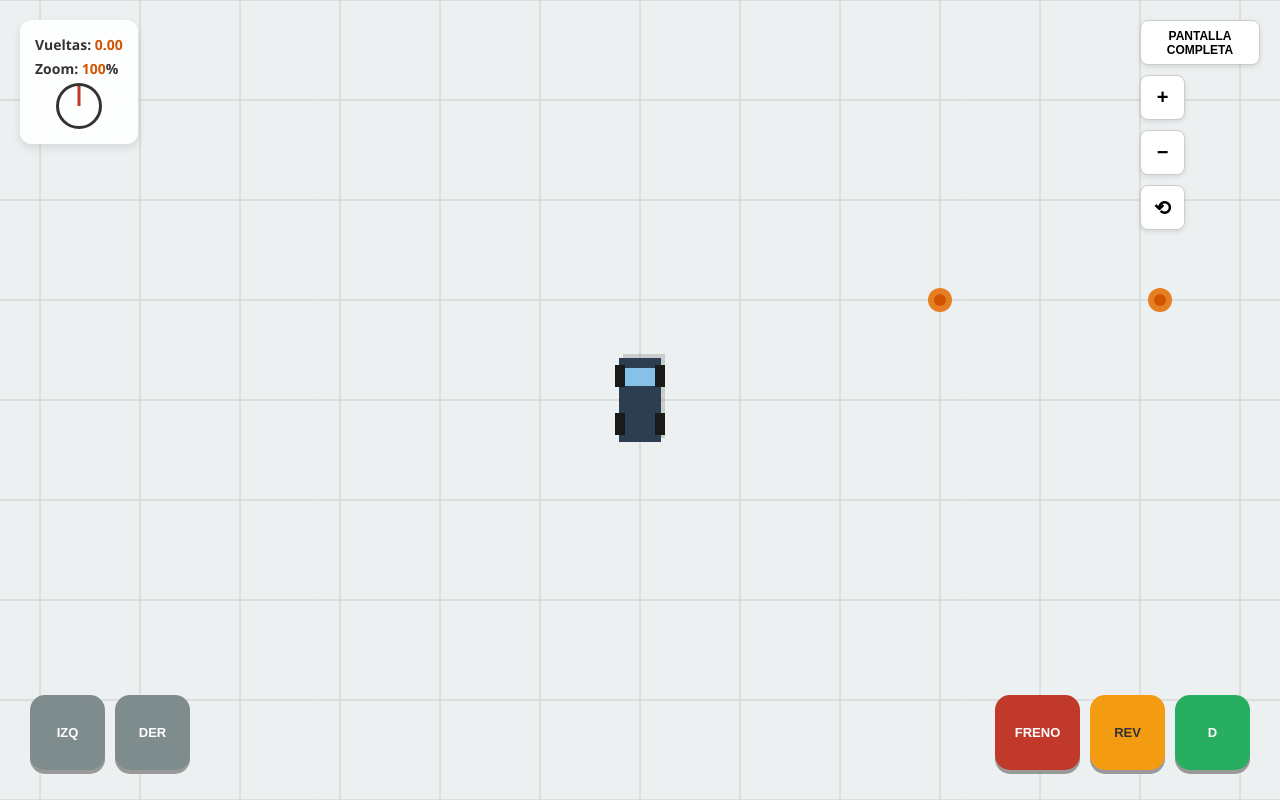
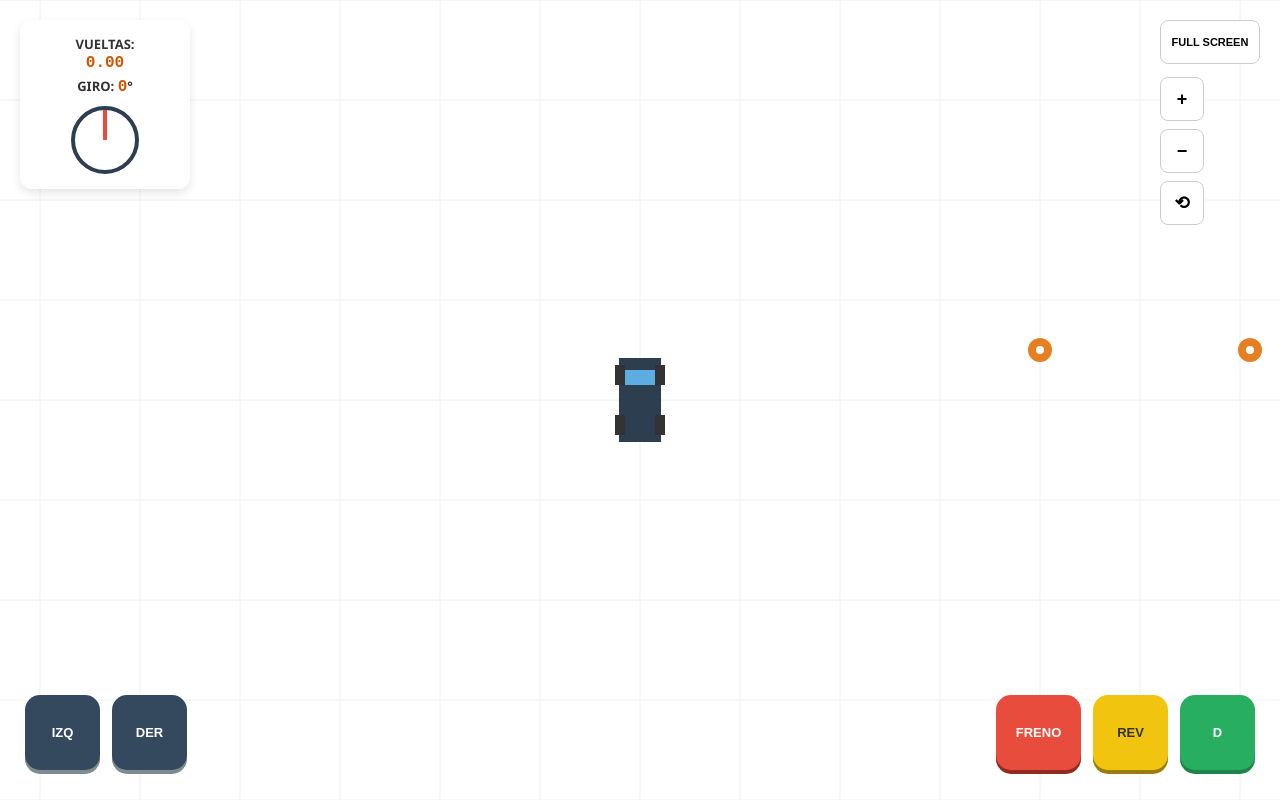
Before and after one commit to flaviogabriel3/simulador_volante, a plain HTML site: page index.html in a window 1280 px wide. Drawn offline with Linux system fonts and the light colour scheme.

Commit message:
Update index.html

```diff
--- a/index.html
+++ b/index.html
@@ -3,36 +3,34 @@
 <head>
     <meta charset="UTF-8">
     <meta name="viewport" content="width=device-width, initial-scale=1.0, maximum-scale=1.0, user-scalable=no">
-    <title>Simulador V5 - Control de Cámara</title>
+    <title>Simulador V6 - 2.8 Vueltas</title>
     <style>
         body { margin: 0; background: #ecf0f1; color: #333; font-family: 'Segoe UI', sans-serif; overflow: hidden; touch-action: none; }
         canvas { display: block; }
-
-        /* UI Capas */
         .ui-layer { position: fixed; top: 0; left: 0; width: 100%; height: 100%; pointer-events: none; }
 
-        /* Panel de Información (Top Izquierda) */
-        .info-panel { position: absolute; top: 20px; left: 20px; background: rgba(255,255,255,0.9); padding: 15px; border-radius: 12px; box-shadow: 0 4px 10px rgba(0,0,0,0.1); }
-        .info-panel div { margin-bottom: 5px; font-weight: bold; font-size: 14px; }
-        .val { color: #d35400; }
-        #volante-visual { width: 40px; height: 40px; border: 3px solid #333; border-radius: 50%; margin: 5px auto 0; position: relative; }
-        #volante-visual::after { content: ''; position: absolute; top: 0; left: 50%; width: 3px; height: 50%; background: #c0392b; transform: translateX(-50%); }
+        /* Panel de Datos */
+        .info-panel { position: absolute; top: 20px; left: 20px; background: rgba(255,255,255,0.9); padding: 15px; border-radius: 12px; box-shadow: 0 4px 10px rgba(0,0,0,0.1); width: 140px; text-align: center; }
+        .info-panel div { margin-bottom: 5px; font-weight: bold; font-size: 13px; }
+        .val { color: #d35400; font-family: monospace; font-size: 16px; }
 
-        /* Panel de Cámara (Top Derecha) */
-        .camera-panel { position: absolute; top: 20px; right: 20px; display: flex; flex-direction: column; gap: 10px; pointer-events: auto; }
-        .btn-cam { width: 45px; height: 45px; background: white; border: 1px solid #ccc; border-radius: 8px; cursor: pointer; font-size: 20px; font-weight: bold; box-shadow: 0 2px 5px rgba(0,0,0,0.1); }
-        .btn-cam:active { background: #f0f0f0; transform: scale(0.95); }
-        .btn-fs { width: 120px; font-size: 12px; text-transform: uppercase; }
+        #volante-visual { width: 60px; height: 60px; border: 4px solid #2c3e50; border-radius: 50%; margin: 10px auto 0; position: relative; transition: transform 0.1s linear; }
+        #volante-visual::after { content: ''; position: absolute; top: 0; left: 50%; width: 4px; height: 50%; background: #e74c3c; transform: translateX(-50%); }
 
-        /* Controles de Manejo (Abajo) */
-        .controls-container { position: absolute; bottom: 30px; width: 100%; display: flex; justify-content: space-between; padding: 0 30px; box-sizing: border-box; pointer-events: auto; }
-        .control-group { display: flex; gap: 10px; }
-        .btn { width: 75px; height: 75px; border-radius: 15px; border: none; font-weight: bold; color: white; cursor: pointer; user-select: none; font-size: 13px; text-transform: uppercase; box-shadow: 0 4px #999; }
-        .btn:active { transform: translateY(4px); box-shadow: 0 0 #999; }
-        .btn-steer { background: #7f8c8d; }
-        .btn-drive { background: #27ae60; }
-        .btn-reverse { background: #f39c12; color: #333; }
-        .btn-brake { background: #c0392b; width: 85px; }
+        /* Panel de Cámara */
+        .camera-panel { position: absolute; top: 20px; right: 20px; display: flex; flex-direction: column; gap: 8px; pointer-events: auto; }
+        .btn-cam { width: 44px; height: 44px; background: white; border: 1px solid #ccc; border-radius: 8px; cursor: pointer; font-size: 18px; font-weight: bold; }
+        .btn-fs { width: 100px; font-size: 11px; text-transform: uppercase; margin-bottom: 5px; }
+
+        /* Controles de Manejo */
+        .controls-container { position: absolute; bottom: 30px; width: 100%; display: flex; justify-content: space-between; padding: 0 25px; box-sizing: border-box; pointer-events: auto; }
+        .control-group { display: flex; gap: 12px; }
+        .btn { width: 75px; height: 75px; border-radius: 15px; border: none; font-weight: bold; color: white; cursor: pointer; user-select: none; font-size: 13px; text-transform: uppercase; box-shadow: 0 4px #7f8c8d; transition: all 0.1s; }
+        .btn:active { transform: translateY(4px); box-shadow: 0 0 #7f8c8d; }
+        .btn-steer { background: #34495e; }
+        .btn-drive { background: #27ae60; box-shadow: 0 4px #1e8449; }
+        .btn-reverse { background: #f1c40f; color: #333; box-shadow: 0 4px #9a7d0a; }
+        .btn-brake { background: #e74c3c; width: 85px; box-shadow: 0 4px #922b21; }
     </style>
 </head>
 <body>
@@ -41,16 +39,16 @@
 
     <div class="ui-layer">
         <div class="info-panel">
-            <div>Vueltas: <span id="vueltas" class="val">0.00</span></div>
-            <div>Zoom: <span id="zoomVal" class="val">100</span>%</div>
+            <div>VUELTAS: <br><span id="vueltas" class="val">0.00</span></div>
+            <div>GIRO: <span id="angRuedas" class="val">0</span>°</div>
             <div id="volante-visual"></div>
         </div>
 
         <div class="camera-panel">
-            <button class="btn-cam btn-fs" id="btn-fullscreen">Pantalla Completa</button>
-            <button class="btn-cam" id="btn-zoom-in" title="Acercar">+</button>
-            <button class="btn-cam" id="btn-zoom-out" title="Alejar">−</button>
-            <button class="btn-cam" id="btn-zoom-reset" title="Restaurar">⟲</button>
+            <button class="btn-cam btn-fs" id="btn-fullscreen">Full Screen</button>
+            <button class="btn-cam" id="btn-zoom-in">+</button>
+            <button class="btn-cam" id="btn-zoom-out">−</button>
+            <button class="btn-cam" id="btn-zoom-reset">⟲</button>
         </div>
 
         <div class="controls-container">
@@ -71,32 +69,26 @@
     const ctx = canvas.getContext('2d');
     const volanteUI = document.getElementById('volante-visual');
 
-    let cameraScale = 1.0; // Escala de la cámara (1.0 es 100%)
-
-    function resize() {
-        canvas.width = window.innerWidth;
-        canvas.height = window.innerHeight;
-    }
-    window.addEventListener('resize', resize);
-    resize();
-
+    let cameraScale = 1.0;
     const inputs = { left: false, right: false, forward: false, back: false, brake: false };
 
     const car = {
         x: 0, y: 0, width: 42, height: 84,
         angle: -Math.PI / 2,
         wheelAngleDeg: 0,
-        maxWheelAngle: 720,
-        steeringRatio: 18,
-        speed: 0, maxSpeed: 7.5, accel: 0.18, friction: 0.97
+        // Límite para 2.8 vueltas totales (1.4 por lado)
+        maxWheelAngle: 504,
+        steeringRatio: 15, // Ratio para que las ruedas giren aprox 33° a tope
+        speed: 0, maxSpeed: 7, accel: 0.15, friction: 0.98
     };
 
-    const cones = [
-        { x: 300, y: -100 },
-        { x: 520, y: -100 }
-    ];
+    const cones = [ { x: 400, y: -50 }, { x: 610, y: -50 } ];
 
-    // --- LÓGICA DE BOTONES ---
+    function resize() { canvas.width = window.innerWidth; canvas.height = window.innerHeight; }
+    window.addEventListener('resize', resize);
+    resize();
+
+    // Setup de inputs
     const setupButton = (id, key) => {
         const btn = document.getElementById(id);
         const start = (e) => { e.preventDefault(); inputs[key] = true; };
@@ -108,29 +100,23 @@
     setupButton('btn-forward', 'forward'); setupButton('btn-back', 'back');
     setupButton('btn-brake', 'brake');
 
-    // --- LÓGICA DE CÁMARA ---
-    document.getElementById('btn-zoom-in').onclick = () => { if(cameraScale < 2.5) cameraScale += 0.1; };
-    document.getElementById('btn-zoom-out').onclick = () => { if(cameraScale > 0.4) cameraScale -= 0.1; };
-    document.getElementById('btn-zoom-reset').onclick = () => { cameraScale = 1.0; };
-
+    // Cámara
+    document.getElementById('btn-zoom-in').onclick = () => { if(cameraScale < 2) cameraScale += 0.1; };
+    document.getElementById('btn-zoom-out').onclick = () => { if(cameraScale > 0.5) cameraScale -= 0.1; };
+    document.getElementById('btn-zoom-reset').onclick = () => cameraScale = 1.0;
     document.getElementById('btn-fullscreen').onclick = () => {
-        if (!document.fullscreenElement) {
-            document.documentElement.requestFullscreen().catch(err => {
-                alert(`Error al intentar modo pantalla completa: ${err.message}`);
-            });
-        } else {
-            document.exitFullscreen();
-        }
+        if (!document.fullscreenElement) document.documentElement.requestFullscreen();
+        else document.exitFullscreen();
     };
 
     function update() {
-        // Manejo de volante
-        if (inputs.left) car.wheelAngleDeg -= 4.5;
-        if (inputs.right) car.wheelAngleDeg += 4.5;
+        // Manejo de volante (2.8 vueltas totales)
+        if (inputs.left) car.wheelAngleDeg -= 5;
+        if (inputs.right) car.wheelAngleDeg += 5;
         car.wheelAngleDeg = Math.max(-car.maxWheelAngle, Math.min(car.maxWheelAngle, car.wheelAngleDeg));
 
-        // Tracción
-        if (inputs.brake) car.speed *= 0.85;
+        // Tracción y Freno
+        if (inputs.brake) car.speed *= 0.88;
         else if (inputs.forward) car.speed += car.accel;
         else if (inputs.back) car.speed -= car.accel;
         else car.speed *= car.friction;
@@ -140,7 +126,7 @@
 
         const steerAngleRad = (car.wheelAngleDeg / car.steeringRatio) * (Math.PI / 180);
         if (Math.abs(car.speed) > 0.1) {
-            car.angle += (steerAngleRad * car.speed) / 130;
+            car.angle += (steerAngleRad * car.speed) / 140;
         }
 
         car.x += Math.cos(car.angle) * car.speed;
@@ -148,101 +134,60 @@
 
         // UI
         document.getElementById('vueltas').innerText = (car.wheelAngleDeg / 360).toFixed(2);
-        document.getElementById('zoomVal').innerText = Math.round(cameraScale * 100);
+        document.getElementById('angRuedas').innerText = Math.round(car.wheelAngleDeg / car.steeringRatio);
         volanteUI.style.transform = `rotate(${car.wheelAngleDeg}deg)`;
     }
 
-    function drawGrid() {
+    function draw() {
+        ctx.clearRect(0, 0, canvas.width, canvas.height);
+        ctx.fillStyle = "#ffffff"; // Fondo blanco puro
+        ctx.fillRect(0,0, canvas.width, canvas.height);
+
         ctx.save();
-        ctx.strokeStyle = "#ccc";
-        ctx.lineWidth = 1 / cameraScale; // Mantener líneas finas al hacer zoom
+        ctx.translate(canvas.width / 2, canvas.height / 2);
+        ctx.scale(cameraScale, cameraScale);
+        ctx.translate(-car.x, -car.y);
+
+        // Grid sutil
+        ctx.strokeStyle = "#f0f0f0";
         const gridSize = 100;
-
         const startX = Math.floor((car.x - (canvas.width/2)/cameraScale) / gridSize) * gridSize - gridSize;
         const endX = startX + (canvas.width/cameraScale) + gridSize * 2;
         const startY = Math.floor((car.y - (canvas.height/2)/cameraScale) / gridSize) * gridSize - gridSize;
         const endY = startY + (canvas.height/cameraScale) + gridSize * 2;
+        ctx.beginPath();
+        for(let x=startX; x<endX; x+=gridSize){ ctx.moveTo(x, startY); ctx.lineTo(x, endY); }
+        for(let y=startY; y<endY; y+=gridSize){ ctx.moveTo(startX, y); ctx.lineTo(endX, y); }
+        ctx.stroke();
 
-        ctx.beginPath();
-        for (let x = startX; x < endX; x += gridSize) {
-            ctx.moveTo(x, startY); ctx.lineTo(x, endY);
-        }
-        for (let y = startY; y < endY; y += gridSize) {
-            ctx.moveTo(startX, y); ctx.lineTo(endX, y);
-        }
-        ctx.stroke();
+        // Conos
+        cones.forEach(c => {
+            ctx.fillStyle = "#e67e22"; ctx.beginPath(); ctx.arc(c.x, c.y, 12, 0, Math.PI*2); ctx.fill();
+            ctx.fillStyle = "white"; ctx.beginPath(); ctx.arc(c.x, c.y, 4, 0, Math.PI*2); ctx.fill();
+        });
+
+        // Auto
+        ctx.save();
+        ctx.translate(car.x, car.y);
+        ctx.rotate(car.angle);
+        ctx.fillStyle = "#2c3e50";
+        ctx.fillRect(-car.height/2, -car.width/2, car.height, car.width);
+        ctx.fillStyle = "#5dade2"; // Parabrisas
+        ctx.fillRect(15, -car.width/2 + 5, 15, car.width - 10);
+
+        const sRad = (car.wheelAngleDeg / car.steeringRatio) * (Math.PI / 180);
+        const drawW = (tx, ty, rot) => {
+            ctx.save(); ctx.translate(tx, ty); ctx.rotate(rot);
+            ctx.fillStyle = "#333"; ctx.fillRect(-10, -5, 20, 10); ctx.restore();
+        };
+        drawW(25, -20, sRad); drawW(25, 20, sRad); // Delanteras
+        drawW(-25, -20, 0); drawW(-25, 20, 0); // Traseras
+        ctx.restore();
+
         ctx.restore();
     }
 
-    function drawCone(x, y) {
-        ctx.save();
-        ctx.translate(x, y);
-        ctx.fillStyle = "#e67e22";
-        ctx.beginPath(); ctx.arc(0, 0, 12, 0, Math.PI * 2); ctx.fill();
-        ctx.fillStyle = "#d35400";
-        ctx.beginPath(); ctx.arc(0, 0, 6, 0, Math.PI * 2); ctx.fill();
-        ctx.restore();
-    }
-
-    function draw() {
-        ctx.clearRect(0, 0, canvas.width, canvas.height);
-        ctx.fillStyle = "#ecf0f1";
-        ctx.fillRect(0,0, canvas.width, canvas.height);
-
-        ctx.save();
-
-        // 1. Centrar en pantalla
-        ctx.translate(canvas.width / 2, canvas.height / 2);
-
-        // 2. Aplicar Zoom
-        ctx.scale(cameraScale, cameraScale);
-
-        // 3. Seguir al auto
-        ctx.translate(-car.x, -car.y);
-
-        drawGrid();
-        cones.forEach(cone => drawCone(cone.x, cone.y));
-
-        // Dibujar Auto
-        ctx.save();
-        ctx.translate(car.x, car.y);
-        ctx.rotate(car.angle);
-
-        // Sombra
-        ctx.fillStyle = "rgba(0,0,0,0.15)";
-        ctx.fillRect(-car.height/2 + 4, -car.width/2 + 4, car.height, car.width);
-
-        // Chasis
-        ctx.fillStyle = "#2c3e50";
-        ctx.fillRect(-car.height/2, -car.width/2, car.height, car.width);
-
-        // Cristal
-        ctx.fillStyle = "#85c1e9";
-        ctx.fillRect(14, -car.width/2 + 5, 18, car.width - 10);
-
-        // Ruedas
-        const steerAngleRad = (car.wheelAngleDeg / car.steeringRatio) * (Math.PI / 180);
-        drawWheel(24, -20, steerAngleRad); drawWheel(24, 20, steerAngleRad);
-        drawWheel(-24, -20, 0); drawWheel(-24, 20, 0);
-
-        ctx.restore();
-        ctx.restore();
-    }
-
-    function drawWheel(x, y, angle) {
-        ctx.save();
-        ctx.translate(x, y);
-        ctx.rotate(angle);
-        ctx.fillStyle = "#1a1a1a";
-        ctx.fillRect(-11, -5, 22, 10);
-        ctx.restore();
-    }
-
-    function loop() {
-        update();
-        draw();
-        requestAnimationFrame(loop);
-    }
+    function loop() { update(); draw(); requestAnimationFrame(loop); }
     loop();
 </script>
 </body>
```
